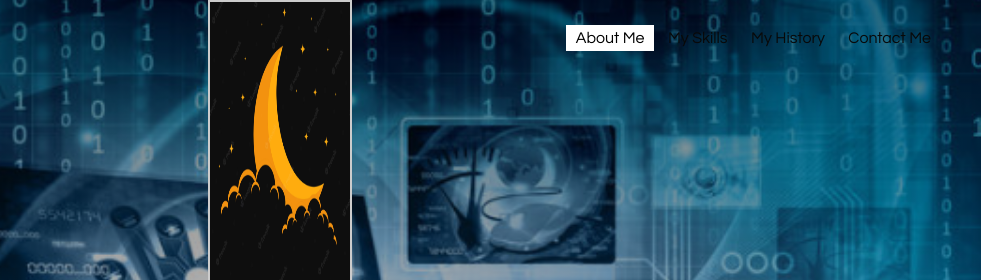
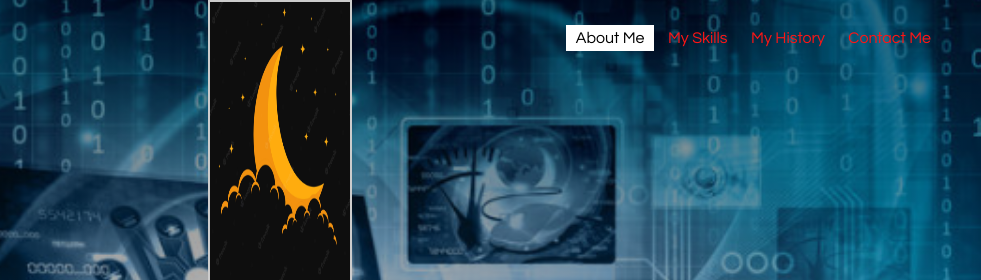
Before and after one commit to sap-aayush/sap-aayush.github.io, a plain HTML site: page index.html in a window 1280 px wide. Shown: the top 280 px of the page, 299-1280 px from the left. Drawn offline with Linux system fonts and the light colour scheme.

Commit message:
Add files via upload

```diff
--- a/style.css
+++ b/style.css
@@ -42,7 +42,7 @@ ul li{
 }
 ul li a{
      text-decoration:none;
-     color: #090909;
+     color: #ff1515;
      padding: 5px 10px;
      border: 1px solid transparent #090909;
      transition: 0.6s ease;
```
